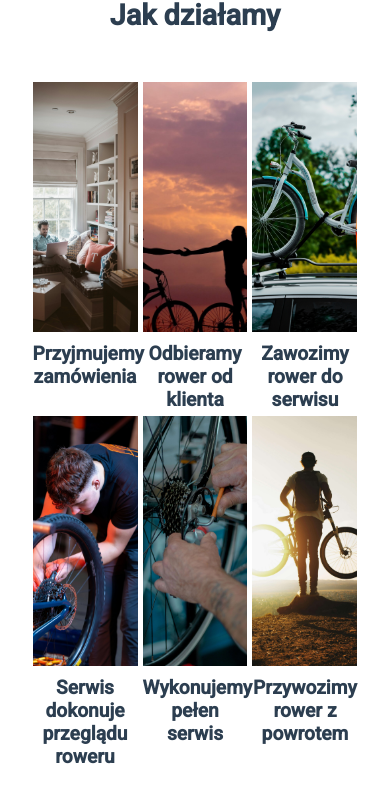
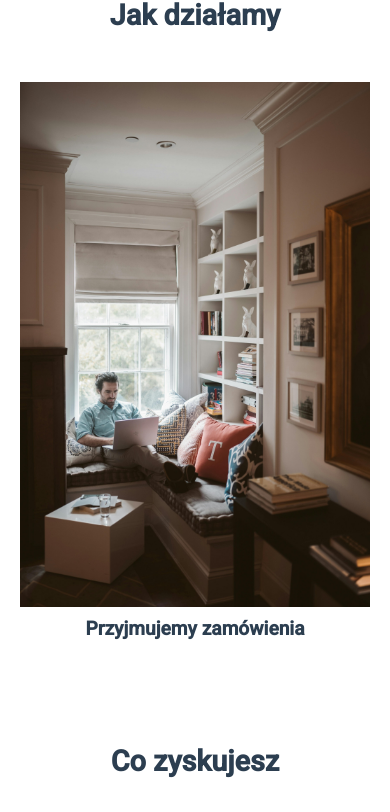
Before and after one commit to mimik91/SamaRamaFront, an Angular app: page / in a window 390 px wide. Shown: the part 756-1568 px from the top of the page. Built offline with nearby package versions, Linux system fonts and the light colour scheme; no server answers.

Commit message:
hange homepage looks

```diff
--- a/src/app/home/home-hero.component.ts
+++ b/src/app/home/home-hero.component.ts
@@ -1,5 +1,5 @@
-import { Component } from '@angular/core';
-import { CommonModule } from '@angular/common';
+import { Component, Inject, PLATFORM_ID } from '@angular/core';
+import { CommonModule, isPlatformBrowser } from '@angular/common';
 import { RouterModule } from '@angular/router';
 
 @Component({
@@ -8,8 +8,17 @@ import { RouterModule } from '@angular/router';
   imports: [CommonModule, RouterModule],
   template: `
     <div class="hero-section">
-      <img src="../../assets/images/home-image.jpg" alt="CycloPick Home Image" class="hero-image"
+      <!-- Użycie *ngIf="isBrowser" dla obrazu -->
+      <img *ngIf="isBrowser"
+           src="assets/images/home-image.jpg"
+           alt="CycloPick Home Image"
+           class="hero-image"
            onerror="this.src='https://placehold.co/1600x500/57BCD8/FFFFFF?text=CycloPick+Serwis+Rowerowy'">
+
+      <!-- Fallback dla SSR -->
+      <div *ngIf="!isBrowser" class="hero-image-placeholder">
+        CycloPick Serwis Rowerowy
+      </div>
 
       <!-- Nakładka na zdjęcie z tekstem i przyciskami -->
       <div class="hero-overlay">
@@ -49,6 +58,21 @@ import { RouterModule } from '@angular/router';
       vertical-align: top;
       margin: 0;
       padding: 0;
+      filter: brightness(0.8);
+    }
+
+    /* Placeholder dla SSR */
+    .hero-image-placeholder {
+      width: 100%;
+      height: 600px;
+      display: flex;
+      align-items: center;
+      justify-content: center;
+      background-color: #57BCD8;
+      color: #FFFFFF;
+      font-size: 2rem;
+      font-weight: bold;
+      text-align: center;
       filter: brightness(0.8);
     }
 
@@ -178,8 +202,16 @@ import { RouterModule } from '@angular/router';
   `]
 })
 export class HomeHeroComponent {
-  // Method to scroll to a section with ID
+  // Flaga do sprawdzania środowiska
+  isBrowser: boolean;
+
+  constructor(@Inject(PLATFORM_ID) private platformId: Object) {
+    this.isBrowser = isPlatformBrowser(platformId);
+  }
+
+  // Method to scroll to a section with ID - działa tylko w przeglądarce
   scrollToSection(sectionId: string): void {
+    if (this.isBrowser) {
       const element = document.getElementById(sectionId);
       if (element) {
         // Add offset to account for navbar and other elements
@@ -194,3 +226,4 @@ export class HomeHeroComponent {
       }
     }
   }
+}
--- a/src/app/home/home.component.css
+++ b/src/app/home/home.component.css
@@ -176,42 +176,47 @@ font-weight: 600;
 .process-images {
 display: flex;
 flex-wrap: nowrap;
-justify-content: space-between;
-gap: 5px;
+justify-content: center;
+gap: 10px;
 max-width: 100%;
 margin: 0 auto;
 overflow-x: auto;
-padding: 0; /* usuń padding */
--webkit-overflow-scrolling: touch; /* płynne przewijanie na urządzeniach dotykowych */
+padding: 0;
+-webkit-overflow-scrolling: touch;
 scrollbar-width: none;
 }
 
 .process-images::-webkit-scrollbar {
-  display: none; /* ukryj scrollbar w Chrome, Safari i Edge */
+  display: none;
 }
 
 .process-image-container {
-  flex: 0 0 auto; /* nie rozciągaj elementów */
-  width: 16.666%; /* szerokość dokładnie 1/6 */
-  margin: 0; /* usuń marginesy */
-  padding: 0; /* usuń padding */
+  flex: 0 0 350px;
+  width: 350px;
+  margin: 0 5px;
+  padding: 0;
 }
 
 .process-image {
   position: relative;
   overflow: hidden;
-  border-radius: 0; /* usuń zaokrąglenie rogów, jeśli chcesz zdjęcia stykające się ze sobą */
-  box-shadow: none; /* usuń cienie, jeśli chcesz zdjęcia stykające się ze sobą */
-  margin: 0; /* usuń marginesy */
-  padding: 0; /* usuń padding */
-  height: 220px; /* zachowaj wysokość, ale można dostosować */
+  border-radius: 0;
+  box-shadow: none;
+  margin: 0;
+  padding: 0;
+  width: 350px;
+  height: 525px;
 }
 
 .process-image img {
   width: 100%;
   height: 100%;
   object-fit: cover;
+  object-position: center center;
   transition: transform 0.3s ease;
+  position: absolute;
+  top: 0;
+  left: 0;
 }
 
 .image-overlay {
@@ -228,18 +233,20 @@ padding: 25px;
 opacity: 0;
 transition: opacity 0.3s ease;
 }
-.process-image:hover img {
-transform: scale(1.05);
-}
-.process-image:hover .image-overlay {
-opacity: 1;
-}
+
 .image-overlay p {
 color: white;
 font-size: 1.1rem;
 text-align: center;
 margin: 0;
 line-height: 1.5;
+}
+
+.process-image:hover img {
+transform: scale(1.05);
+}
+.process-image:hover .image-overlay {
+opacity: 1;
 }
 .image-caption {
 font-weight: 600;
@@ -466,15 +473,20 @@ background-color: #1565c0;
 /* Responsiveness */
 @media screen and (max-width: 1200px) {
 .process-images {
-flex-wrap: wrap;
-justify-content: center;
+  flex-wrap: nowrap;
+  justify-content: flex-start;
+  overflow-x: auto;
 }
+
 .process-image-container {
-flex: 0 0 calc(33.333% - 15px);
-max-width: calc(33.333% - 15px);
+  flex: 0 0 350px;
+  width: 350px;
+  max-width: none;
 }
+
 .process-image {
-height: 300px;
+  width: 350px;
+  height: 525px;
 }
 }
 @media screen and (max-width: 768px) {
@@ -489,13 +501,17 @@ margin-bottom: 25px;
 flex-direction: column;
 gap: 15px;
 }
+
 .process-image-container {
-    width: 33.333%; /* 3 zdjęcia obok siebie */
+  flex: 0 0 350px;
+  width: 350px;
 }
 
 .process-image {
-height: 250px;
+  width: 350px;
+  height: 525px;
 }
+
 .form-grid {
 grid-template-columns: 1fr;
 }
@@ -513,13 +529,17 @@ font-size: 2.5rem;
 .hero-subtitle {
 font-size: 1.1rem;
 }
+
 .process-image-container {
-    width: 50%; /* 2 zdjęcia obok siebie */
+  flex: 0 0 350px;
+  width: 350px;
 }
 
 .process-image {
-height: 250px;
+  width: 350px;
+  height: 525px;
 }
+
 .content-section h2 {
 font-size: 1.8rem;
 }
@@ -527,3 +547,17 @@ font-size: 1.8rem;
 padding: 30px 15px;
 }
 }
+
+.placeholder-image {
+  display: flex;
+  align-items: center;
+  justify-content: center;
+  width: 100%;
+  height: 100%;
+  background-color: #f0f0f0;
+  color: #666;
+  font-size: 0.9rem;
+  position: absolute;
+  top: 0;
+  left: 0;
+}
--- a/src/app/home/home.component.html
+++ b/src/app/home/home.component.html
@@ -26,7 +26,10 @@
     <!-- Zdjęcie 1 -->
     <div class="process-image-container">
       <div class="process-image">
-        <img src="../../assets/images/jak-dzialamy/przyjmowanie-zamowienia.jpg" alt="Przyjmowanie zamówienia">
+        <!-- Użycie *ngIf="isBrowser" zapewnia, że obrazy są ładowane tylko po stronie klienta -->
+        <img *ngIf="isBrowser" src="assets/images/jak-dzialamy/przyjmowanie-zamowienia.jpg" alt="Przyjmowanie zamówienia">
+        <!-- Fallback gdy SSR jest aktywne -->
+        <div *ngIf="!isBrowser" class="placeholder-image">Ładowanie obrazu...</div>
         <div class="image-overlay">
           <p>Szybki i prosty proces zamówienia online</p>
         </div>
@@ -37,7 +40,8 @@
     <!-- Zdjęcie 2 -->
     <div class="process-image-container">
       <div class="process-image">
-        <img src="../../assets/images/jak-dzialamy/odbieramy.jpg" alt="Odbieramy rower">
+        <img *ngIf="isBrowser" src="assets/images/jak-dzialamy/odbieramy.jpg" alt="Odbieramy rower">
+        <div *ngIf="!isBrowser" class="placeholder-image">Ładowanie obrazu...</div>
         <div class="image-overlay">
           <p>Bezpośrednio spod Twoich drzwi, w dogodnym terminie</p>
         </div>
@@ -48,7 +52,8 @@
     <!-- Zdjęcie 3 -->
     <div class="process-image-container">
       <div class="process-image">
-        <img src="../../assets/images/jak-dzialamy/transport.jpg" alt="Transport roweru">
+        <img *ngIf="isBrowser" src="assets/images/jak-dzialamy/transport.jpg" alt="Transport roweru">
+        <div *ngIf="!isBrowser" class="placeholder-image">Ładowanie obrazu...</div>
         <div class="image-overlay">
           <p>Bezpieczny transport do naszego profesjonalnego serwisu</p>
         </div>
@@ -59,7 +64,8 @@
     <!-- Zdjęcie 4 -->
     <div class="process-image-container">
       <div class="process-image">
-        <img src="../../assets/images/jak-dzialamy/serwis.jpg" alt="Przegląd roweru">
+        <img *ngIf="isBrowser" src="assets/images/jak-dzialamy/serwis.jpg" alt="Przegląd roweru">
+        <div *ngIf="!isBrowser" class="placeholder-image">Ładowanie obrazu...</div>
         <div class="image-overlay">
           <p>Kompleksowa diagnostyka przez doświadczonych mechaników</p>
         </div>
@@ -70,7 +76,8 @@
     <!-- Zdjęcie 5 -->
     <div class="process-image-container">
       <div class="process-image">
-        <img src="../../assets/images/jak-dzialamy/serwis2.jpg" alt="Serwis roweru">
+        <img *ngIf="isBrowser" src="assets/images/jak-dzialamy/serwis2.jpg" alt="Serwis roweru">
+        <div *ngIf="!isBrowser" class="placeholder-image">Ładowanie obrazu...</div>
         <div class="image-overlay">
           <p>Regulacja przerzutek i hamulców, smarowanie łańcucha, sprawdzenie opon</p>
         </div>
@@ -81,7 +88,8 @@
     <!-- Zdjęcie 6 -->
     <div class="process-image-container">
       <div class="process-image">
-        <img src="../../assets/images/jak-dzialamy/zwrot.jpg" alt="Zwrot roweru">
+        <img *ngIf="isBrowser" src="assets/images/jak-dzialamy/zwrot.jpg" alt="Zwrot roweru">
+        <div *ngIf="!isBrowser" class="placeholder-image">Ładowanie obrazu...</div>
         <div class="image-overlay">
           <p>Dostarczamy Twój rower pod same drzwi, gotowy do jazdy</p>
         </div>
--- a/src/app/home/home.component.ts
+++ b/src/app/home/home.component.ts
@@ -1,5 +1,5 @@
-import { Component, OnInit, inject } from '@angular/core';
-import { CommonModule } from '@angular/common';
+import { Component, OnInit, inject, Inject, PLATFORM_ID } from '@angular/core';
+import { CommonModule, isPlatformBrowser } from '@angular/common';
 import { ReactiveFormsModule, FormBuilder, FormGroup, FormArray, Validators } from '@angular/forms';
 import { Router } from '@angular/router';
 import { EnumerationService } from '../core/enumeration.service';
@@ -27,6 +27,9 @@ export class HomeComponent implements OnInit {
   private serviceSlotService = inject(ServiceSlotService);
   private notificationService = inject(NotificationService);
 
+  // Dodana flaga do sprawdzania środowiska
+  isBrowser: boolean;
+
   bikeForm: FormGroup;
   brands: string[] = [];
   loadingBrands = true;
@@ -36,7 +39,10 @@ export class HomeComponent implements OnInit {
   maxBikesPerOrder = 5; // Default value
   loadingMaxBikes = true;
 
-  constructor() {
+  constructor(@Inject(PLATFORM_ID) private platformId: Object) {
+    // Inicjalizacja flagi isBrowser
+    this.isBrowser = isPlatformBrowser(platformId);
+
     this.bikeForm = this.fb.group({
       bikes: this.fb.array([this.createBikeFormGroup()])
     });
@@ -46,6 +52,8 @@ export class HomeComponent implements OnInit {
     this.loadBrands();
     this.loadMaxBikesConfiguration();
 
+    // Sprawdź, czy jesteśmy w środowisku przeglądarki zanim użyjesz BikeFormService
+    if (this.isBrowser) {
       // Sprawdzamy, czy mamy zapisane dane formularza w serwisie
       const savedBikesData = this.bikeFormService.getBikesDataValue();
       if (savedBikesData.length > 0) {
@@ -60,6 +68,7 @@ export class HomeComponent implements OnInit {
           bikeGroup.patchValue(bikeData);
           this.bikesArray.push(bikeGroup);
         });
+      }
     }
   }
 
@@ -138,7 +147,7 @@ export class HomeComponent implements OnInit {
   }
 
   onSubmit(): void {
-    if (this.bikeForm.valid) {
+    if (this.bikeForm.valid && this.isBrowser) {
       // Konwertujemy dane formularza do formatu używanego przez serwis
       const bikesData: BikeFormData[] = this.bikesArray.controls.map(control => {
         return {
@@ -148,7 +157,7 @@ export class HomeComponent implements OnInit {
         };
       });
 
-      // Zapisujemy dane formularza w serwisie
+      // Zapisujemy dane formularza w serwisie tylko jeśli jesteśmy w przeglądarce
       this.bikeFormService.setBikesData(bikesData);
 
       // Przekieruj do formularza zamówienia dla gości
@@ -174,7 +183,8 @@ export class HomeComponent implements OnInit {
 
   // Metoda wywoływana bezpośrednio przez przycisk
   goToServiceOrder(): void {
-    // Zapisujemy dane formularza, niezależnie od walidacji
+    // Zapisujemy dane formularza, niezależnie od walidacji, tylko jeśli jesteśmy w przeglądarce
+    if (this.isBrowser) {
       const bikesData: BikeFormData[] = this.bikesArray.controls.map(control => {
         return {
           brand: control.get('brand')?.value || 'Nieznana',
@@ -188,6 +198,7 @@ export class HomeComponent implements OnInit {
 
       // Pokazujemy powiadomienie o sukcesie
       this.notificationService.success('Dane roweru zostały zapisane');
+    }
 
     // Przekierowanie
     this.router.navigate(['/guest-order']);
@@ -210,8 +221,10 @@ export class HomeComponent implements OnInit {
     // Resetujemy stan formularza
     this.formSubmitted = false;
 
-    // Czyścimy dane w serwisie
+    // Czyścimy dane w serwisie tylko jeśli jesteśmy w przeglądarce
+    if (this.isBrowser) {
       this.bikeFormService.clearData();
+    }
 
     // Pokaż powiadomienie
     this.notificationService.info('Formularz został zresetowany');
@@ -223,6 +236,8 @@ export class HomeComponent implements OnInit {
 
   // Metoda do przewijania do sekcji
   scrollToSection(sectionId: string): void {
+    // Wykonaj przewijanie tylko jeśli jesteśmy w przeglądarce
+    if (this.isBrowser) {
       const element = document.getElementById(sectionId);
       if (element) {
         // Dodajemy offset, aby uwzględnić navbar i inne elementy
@@ -237,3 +252,4 @@ export class HomeComponent implements OnInit {
       }
     }
   }
+}
```
Also changed, not shown: src/app/home/bike-form.service.ts (+20 -10 lines). Lines whose indentation alone changed are shown as unchanged.
